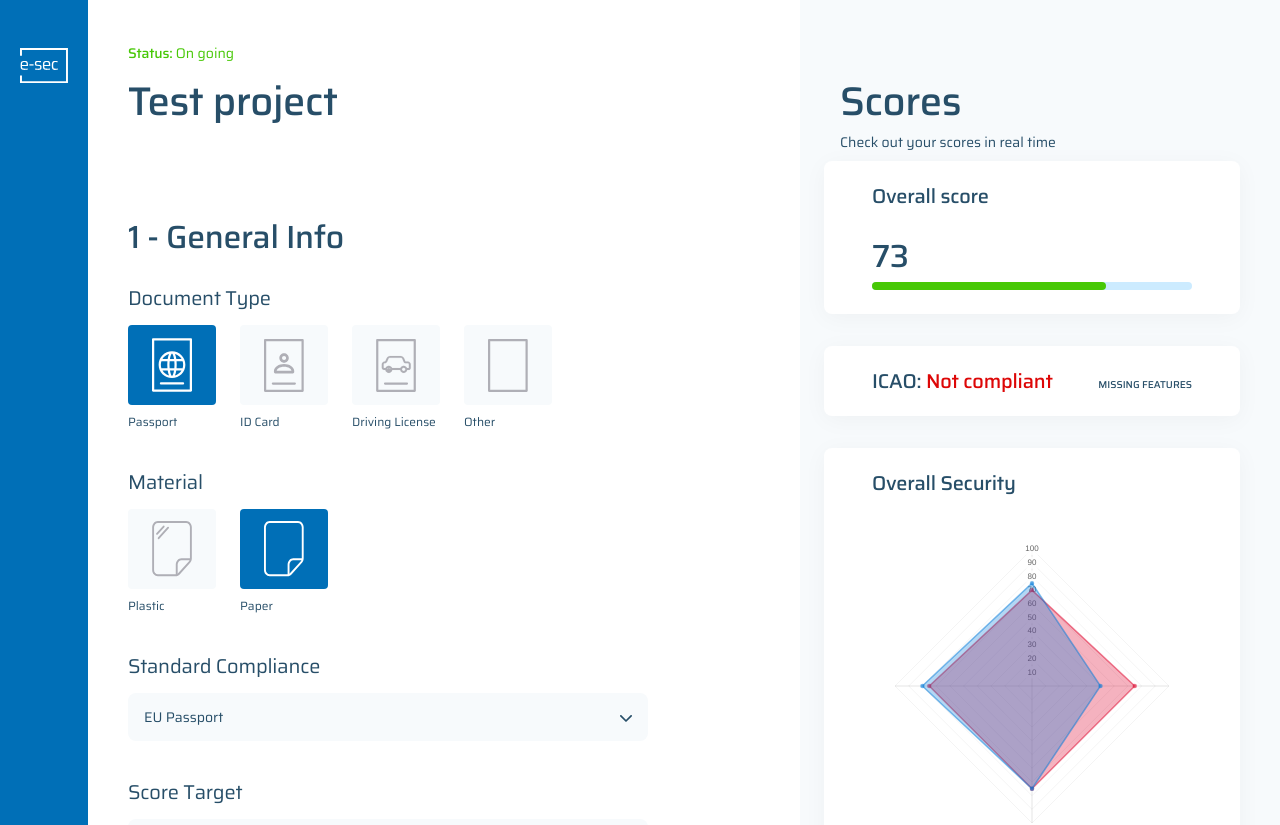
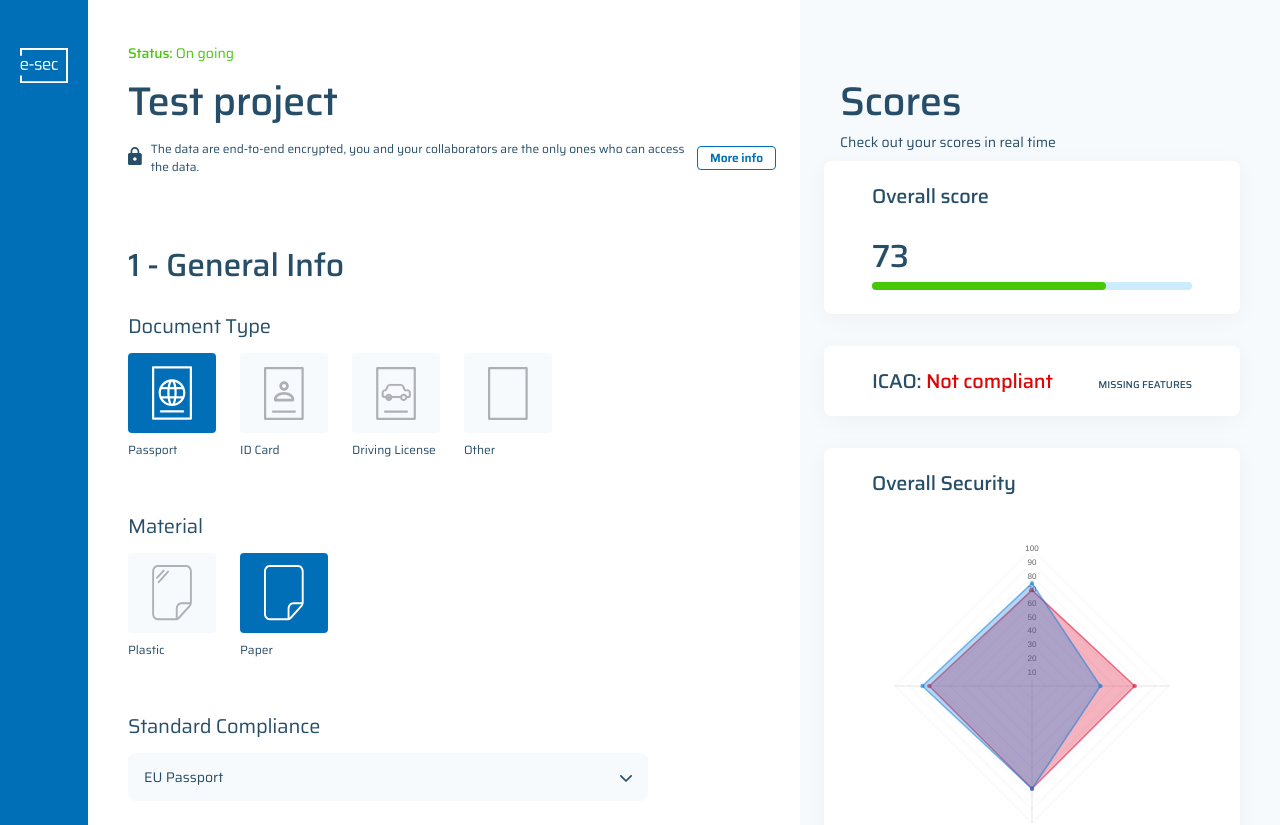
Before and after one commit to cyril94440/SIA-eSEC, a Next.js app: page /project in a window 1280 px wide. Shown: the top 825 px of the page. Built offline with nearby package versions, Linux system fonts and the light colour scheme.

Commit message:
add: encryption info row

```diff
--- a/src/components/Button/index.tsx
+++ b/src/components/Button/index.tsx
@@ -3,9 +3,21 @@ import * as styles from "./styles";
 
 export interface ButtonProps {
   title: string;
-  fullWidth: boolean;
+  kind?: ButtonKind;
+  fullWidth?: boolean;
+}
+
+export enum ButtonKind {
+  Primary = "Primary",
+  Secondary = "Secondary",
 }
 
 export const Button: VFC<ButtonProps> = (props) => {
-  return <div css={[styles.root, props.fullWidth && styles.rootFullWidth]}>{props.title}</div>;
+  const kind = props.kind ?? ButtonKind.Primary;
+  const fullWidth = props.fullWidth ?? false;
+  return (
+    <div css={[styles.root, kind === ButtonKind.Secondary && styles.rootSecondary, fullWidth && styles.rootFullWidth]}>
+      {props.title}
+    </div>
+  );
 };
--- a/src/components/Button/styles.ts
+++ b/src/components/Button/styles.ts
@@ -13,6 +13,16 @@ export const root = css`
   border-radius: ${consts.SIZE(1 / 2)};
   cursor: pointer;
   user-select: none;
+  white-space: nowrap;
+`;
+
+export const rootSecondary = css`
+  ${styles.fontSemiBold12};
+  height: ${consts.SIZE(3)};
+  padding: 0 ${consts.SIZE(1.5)};
+  color: ${consts.COLOR_PRIMARY_36};
+  background: unset;
+  border: 1px solid ${consts.COLOR_PRIMARY_36};
 `;
 
 export const rootFullWidth = css`
--- /dev/null
+++ b/src/components/Icons/Lock.tsx
@@ -0,0 +1,10 @@
+import { Icon } from "../Icon";
+
+export const Lock: Icon = (props) => (
+  <svg viewBox="0 0 13 16" fill="none">
+    <path
+      d="M10.6667 5.33333H9.90476V3.80952C9.90476 1.70667 8.1981 0 6.09524 0C3.99238 0 2.28571 1.70667 2.28571 3.80952V5.33333H1.52381C0.685714 5.33333 0 6.01905 0 6.85714V14.4762C0 15.3143 0.685714 16 1.52381 16H10.6667C11.5048 16 12.1905 15.3143 12.1905 14.4762V6.85714C12.1905 6.01905 11.5048 5.33333 10.6667 5.33333ZM6.09524 12.1905C5.25714 12.1905 4.57143 11.5048 4.57143 10.6667C4.57143 9.82857 5.25714 9.14286 6.09524 9.14286C6.93333 9.14286 7.61905 9.82857 7.61905 10.6667C7.61905 11.5048 6.93333 12.1905 6.09524 12.1905ZM8.45714 5.33333H3.73333V3.80952C3.73333 2.50667 4.79238 1.44762 6.09524 1.44762C7.3981 1.44762 8.45714 2.50667 8.45714 3.80952V5.33333Z"
+      fill={props.color}
+    />
+  </svg>
+);
--- a/src/components/Icons/index.ts
+++ b/src/components/Icons/index.ts
@@ -8,6 +8,7 @@ import { DocumentTypeDriving } from "./DocumentTypeDriving";
 import { DocumentTypeIdCard } from "./DocumentTypeIdCard";
 import { DocumentTypeOther } from "./DocumentTypeOther";
 import { DocumentTypePassport } from "./DocumentTypePassport";
+import { Lock } from "./Lock";
 import { RadioActive } from "./RadioActive";
 import { RadioInactive } from "./RadioInactive";
 
@@ -22,6 +23,7 @@ export const Icons = {
   DocumentTypeIdCard,
   DocumentTypeOther,
   DocumentTypePassport,
+  Lock,
   RadioActive,
   RadioInactive,
 };
--- a/src/consts/index.tsx
+++ b/src/consts/index.tsx
@@ -65,4 +65,8 @@ export const FONT_MEDIUM_10_CAPS_SIZE = "10px";
 export const FONT_MEDIUM_10_CAPS_WEIGHT = 500;
 export const FONT_MEDIUM_10_CAPS_LINE_HEIGHT = "110%";
 
+export const FONT_SEMIBOLD_12_SIZE = "12px";
+export const FONT_SEMIBOLD_12_WEIGHT = 600;
+export const FONT_SEMIBOLD_12_LINE_HEIGHT = "110%";
+
 export const SIZE = (value: number) => value * 8 + "px";
--- a/src/pages/project/index.tsx
+++ b/src/pages/project/index.tsx
@@ -4,6 +4,7 @@ import { useEffect } from "react";
 import { useDispatch, useSelector } from "react-redux";
 import {
   Button,
+  ButtonKind,
   CardSelect,
   DocumentScoreDistributionRadar,
   DocumentScoreLevelsCoverageRadar,
@@ -68,6 +69,16 @@ const Project: NextPage = () => {
           <div css={styles.mainContent}>
             <div css={styles.mainContentHeader}>
               <div css={styles.contentTitle}>{title}</div>
+              <div css={styles.encryptionInfo}>
+                <div css={styles.encryptionInfoIcon}>
+                  <Icons.Lock color="currentColor" />
+                </div>
+                <div css={styles.encryptionInfoText}>
+                  The data are end-to-end encrypted, you and your collaborators are the only ones who can access the
+                  data.
+                </div>
+                <Button title="More info" kind={ButtonKind.Secondary} />
+              </div>
             </div>
             <div css={styles.contentSectionTitle}>1 - General Info</div>
             <div css={styles.contentSectionItem}>
--- a/src/pages/project/styles.ts
+++ b/src/pages/project/styles.ts
@@ -1,6 +1,7 @@
 import { css } from "@emotion/react";
 import * as consts from "@@consts";
 import * as styles from "@@styles";
+import { fontRegular12 } from "@@styles";
 
 export const root = css`
   display: flex;
@@ -39,7 +40,7 @@ export const mainTop = css`
 export const mainContent = css``;
 
 export const mainContentHeader = css`
-  margin-bottom: ${consts.SIZE(12)};
+  margin-bottom: ${consts.SIZE(8)};
 `;
 
 export const scores = css`
@@ -123,7 +124,7 @@ export const contentSectionTitle = css`
 `;
 
 export const contentSectionItem = css`
-  margin-bottom: ${consts.SIZE(5)};
+  margin-bottom: ${consts.SIZE(7)};
 `;
 
 export const contentSectionItemTitle = css`
@@ -175,3 +176,20 @@ export const icaoNotCompliant = css`
 export const downloadReportContainer = css`
   padding: ${consts.SIZE(4)} 0;
 `;
+
+export const encryptionInfo = css`
+  display: flex;
+  flex-direction: row;
+  align-items: center;
+  gap: ${consts.SIZE(1)};
+  padding: ${consts.SIZE(1)} 0;
+  color: ${consts.COLOR_GREY_BLUE};
+`;
+
+export const encryptionInfoIcon = css`
+  width: ${consts.SIZE(2)};
+`;
+
+export const encryptionInfoText = css`
+  ${fontRegular12};
+`;
--- a/src/styles/fonts.ts
+++ b/src/styles/fonts.ts
@@ -61,3 +61,9 @@ export const fontMedium10Caps = css`
   line-height: ${consts.FONT_MEDIUM_10_CAPS_LINE_HEIGHT};
   text-transform: uppercase;
 `;
+
+export const fontSemiBold12 = css`
+  font-size: ${consts.FONT_SEMIBOLD_12_SIZE};
+  font-weight: ${consts.FONT_SEMIBOLD_12_WEIGHT};
+  line-height: ${consts.FONT_SEMIBOLD_12_LINE_HEIGHT};
+`;
```
